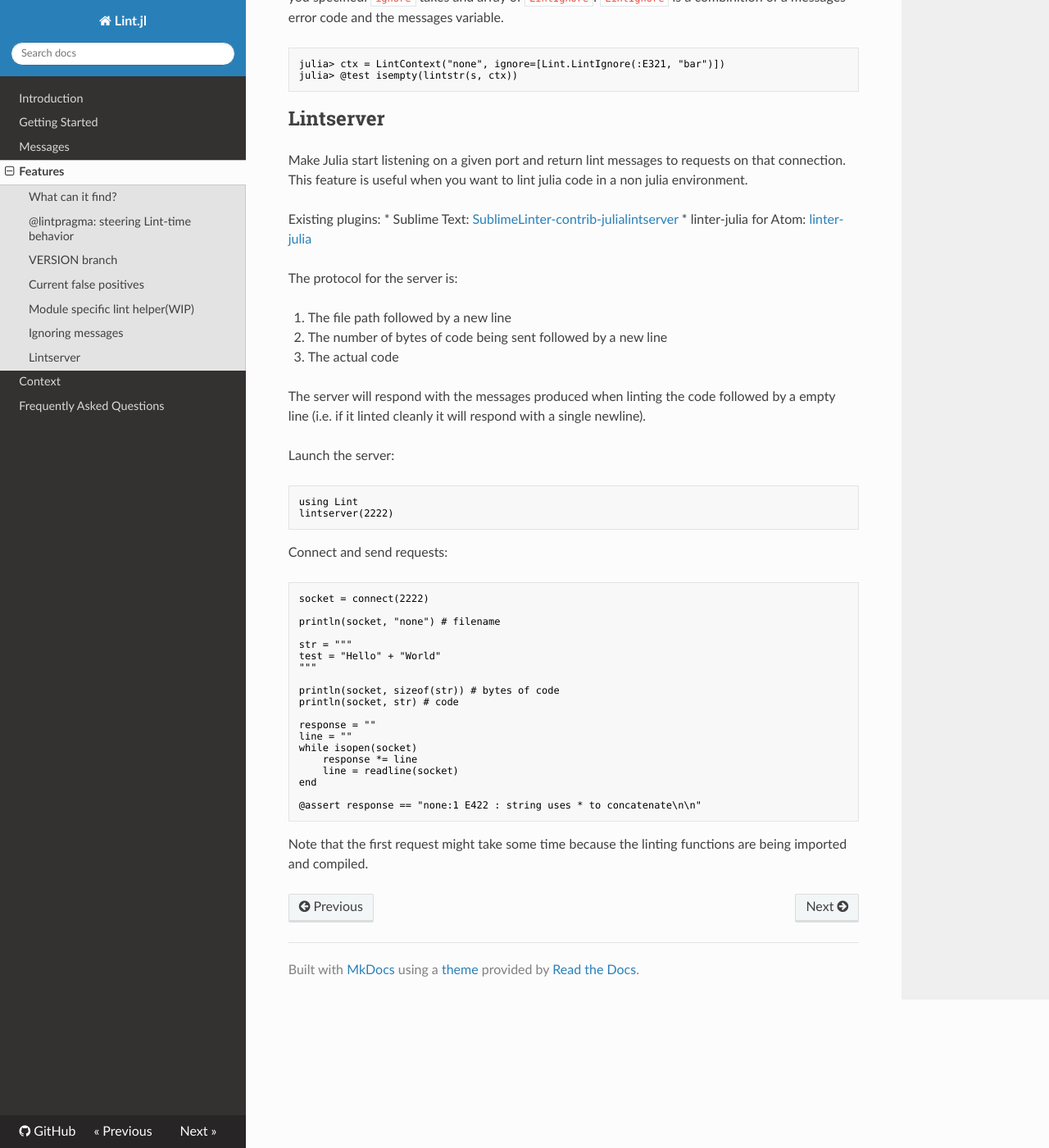
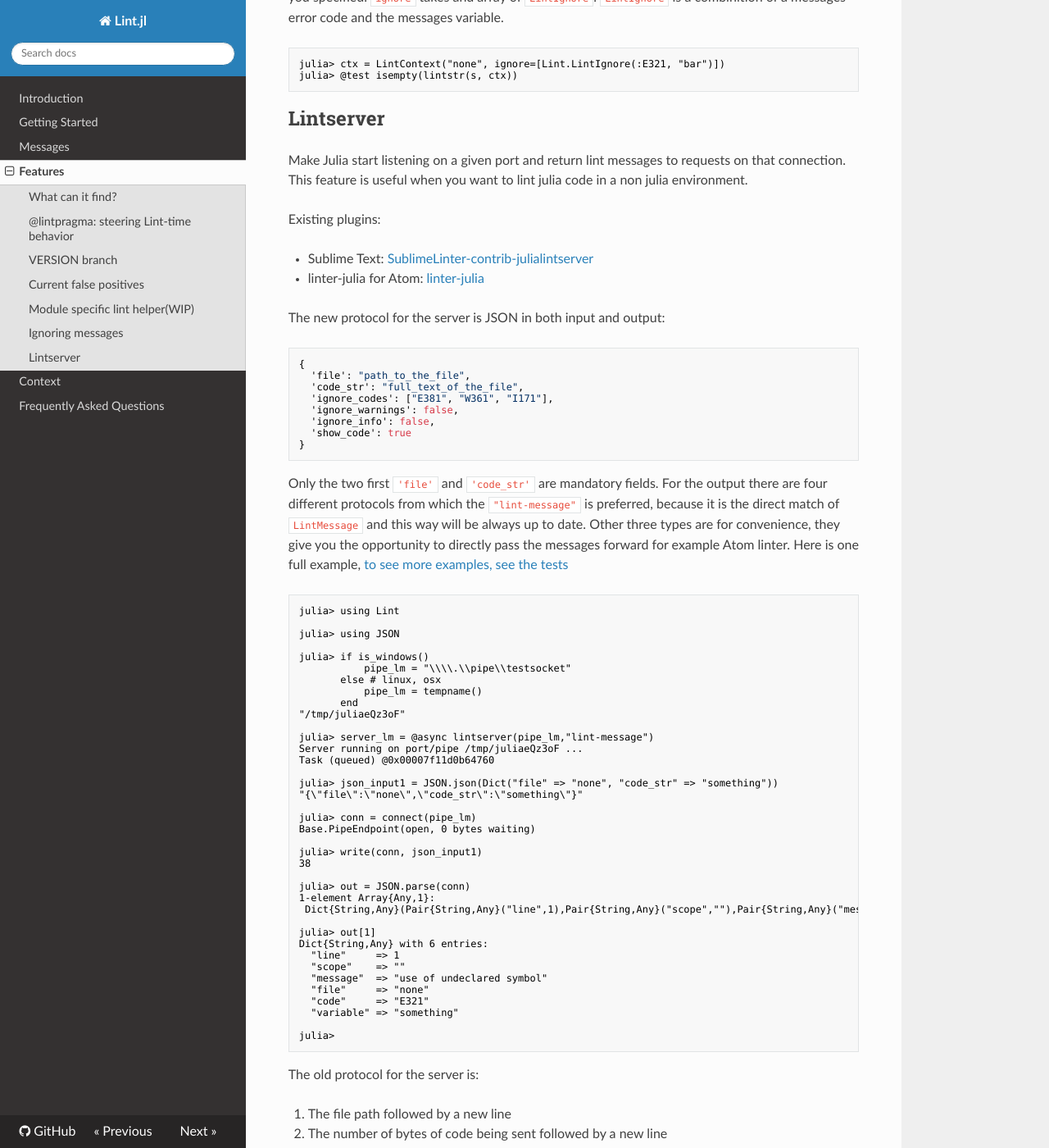
Before and after one commit to tonyhffong/Lint.jl, an MkDocs documentation site: the page built from docs/features.md, in a window 1280 px wide and 1400 px high, scrolled down 4552 px. Shown: the whole window at 82% size. Built offline with MkDocs 1.6.1, drawn with Linux system fonts in a browser that asks for light colours; nearby versions of some CDN libraries; old or Windows-style settings are respelled for this version of MkDocs.

Commit message:
Writing the new server protocol documentation to features.md

````diff
--- a/docs/features.md
+++ b/docs/features.md
@@ -209,10 +209,69 @@ Make Julia start listening on a given port and return lint messages to requests
 This feature is useful when you want to lint julia code in a non julia environment.
 
 Existing plugins:
+
  * Sublime Text: [SublimeLinter-contrib-julialintserver](https://github.com/invenia/SublimeLinter-contrib-julialintserver)
  * linter-julia for Atom: [linter-julia](https://github.com/TeroFrondelius/linter-julia)
 
-The protocol for the server is:
+The new protocol for the server is JSON in both input and output:
+```json
+{
+  'file': "path_to_the_file",
+  'code_str': "full_text_of_the_file",
+  'ignore_codes': ["E381", "W361", "I171"],
+  'ignore_warnings': false,
+  'ignore_info': false,
+  'show_code': true
+}
+```
+Only the two first `'file'` and `'code_str'` are mandatory fields. For the output
+there are four different protocols from which the `"lint-message"` is preferred,
+because it is the direct match of `LintMessage` and this way will be always up
+to date. Other three types are for convenience, they give you the opportunity to
+directly pass the messages forward for example Atom linter. Here is one full example,
+[to see more examples, see the tests](https://github.com/tonyhffong/Lint.jl/blob/master/test/server.jl)
+```julia
+julia> using Lint
+
+julia> using JSON
+
+julia> if is_windows()
+           pipe_lm = "\\\\.\\pipe\\testsocket"
+       else # linux, osx
+           pipe_lm = tempname()
+       end
+"/tmp/juliaeQz3oF"
+
+julia> server_lm = @async lintserver(pipe_lm,"lint-message")
+Server running on port/pipe /tmp/juliaeQz3oF ...
+Task (queued) @0x00007f11d0b64760
+
+julia> json_input1 = JSON.json(Dict("file" => "none", "code_str" => "something"))
+"{\"file\":\"none\",\"code_str\":\"something\"}"
+
+julia> conn = connect(pipe_lm)
+Base.PipeEndpoint(open, 0 bytes waiting)
+
+julia> write(conn, json_input1)
+38
+
+julia> out = JSON.parse(conn)
+1-element Array{Any,1}:
+ Dict{String,Any}(Pair{String,Any}("line",1),Pair{String,Any}("scope",""),Pair{String,Any}("message","use of undeclared symbol"),Pair{String,Any}("file","none"),Pair{String,Any}("code","E321"),Pair{String,Any}("variable","something"))
+
+julia> out[1]
+Dict{String,Any} with 6 entries:
+  "line"     => 1
+  "scope"    => ""
+  "message"  => "use of undeclared symbol"
+  "file"     => "none"
+  "code"     => "E321"
+  "variable" => "something"
+
+julia>
+```
+
+The old protocol for the server is:
 
 1. The file path followed by a new line
 2. The number of bytes of code being sent followed by a new line
````
